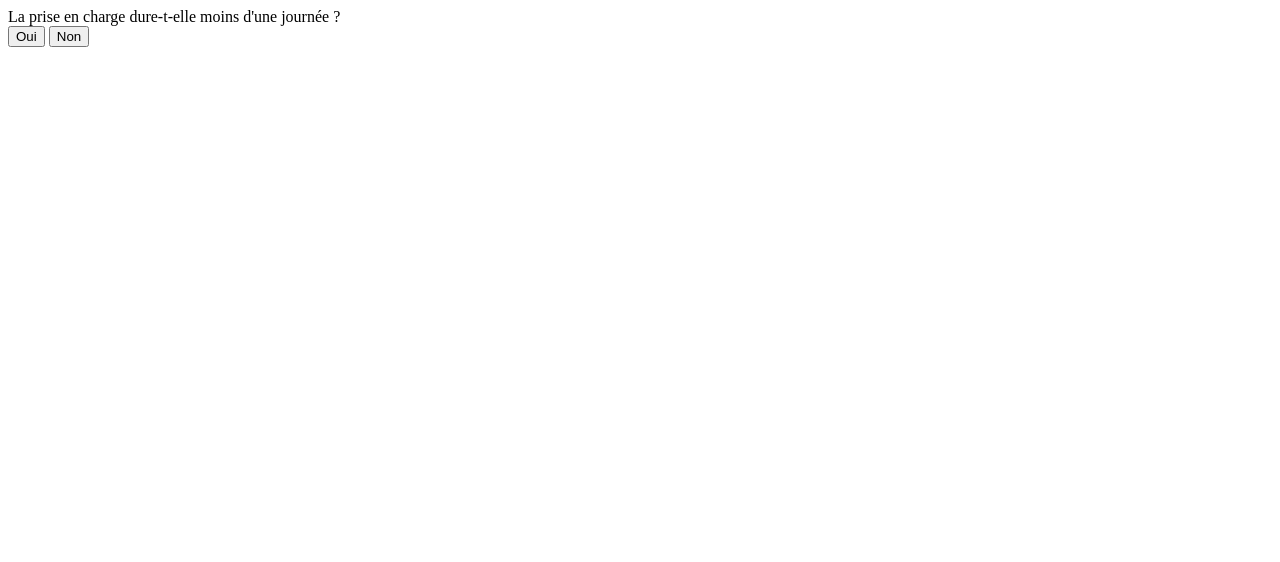
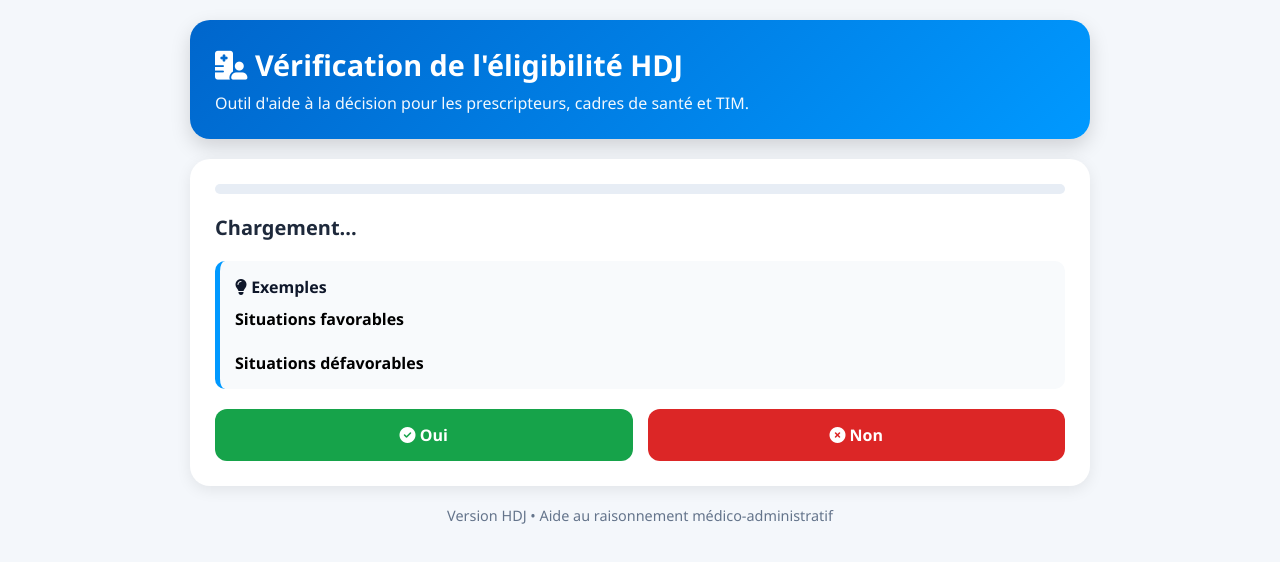
Before and after one commit to pierrenicolas35/hdjverif, a plain HTML site: page index.html in a window 1280 px wide. Drawn offline with Linux system fonts and the light colour scheme.

Commit message:
Update HTML structure and styling for eligibility tool

```diff
--- a/index.html
+++ b/index.html
@@ -1,15 +1,266 @@
 <!DOCTYPE html>
 <html lang="fr">
+
 <head>
-  <meta charset="UTF-8">
-  <title>Eligibilité Hôpital de jour</title>
+    <meta charset="UTF-8">
+    <meta name="viewport" content="width=device-width, initial-scale=1.0">
+    <title>Éligibilité HDJ</title>
+
+    <link rel="stylesheet"
+        href="https://cdnjs.cloudflare.com/ajax/libs/font-awesome/6.5.1/css/all.min.css">
+
+    <style>
+        * {
+            box-sizing: border-box;
+            margin: 0;
+            padding: 0;
+            font-family: "Segoe UI", sans-serif;
+        }
+
+        body {
+            background: #f4f7fb;
+            min-height: 100vh;
+            display: flex;
+            justify-content: center;
+            padding: 20px;
+        }
+
+        .container {
+            width: 100%;
+            max-width: 900px;
+        }
+
+        .header {
+            background: linear-gradient(135deg, #0066cc, #0099ff);
+            color: white;
+            padding: 25px;
+            border-radius: 20px;
+            margin-bottom: 20px;
+            box-shadow: 0 8px 20px rgba(0,0,0,0.15);
+        }
+
+        .header h1 {
+            font-size: 1.8rem;
+        }
+
+        .header p {
+            opacity: 0.95;
+            margin-top: 8px;
+        }
+
+        .card {
+            background: white;
+            border-radius: 20px;
+            padding: 25px;
+            box-shadow: 0 4px 15px rgba(0,0,0,0.08);
+        }
+
+        .progress-container {
+            margin-bottom: 20px;
+        }
+
+        .progress-bar {
+            height: 10px;
+            width: 100%;
+            background: #e7edf5;
+            border-radius: 20px;
+            overflow: hidden;
+        }
+
+        .progress {
+            height: 10px;
+            width: 0%;
+            background: linear-gradient(90deg, #00b894, #00d084);
+            transition: 0.4s;
+        }
+
+        #question {
+            font-size: 1.25rem;
+            font-weight: 600;
+            color: #1e293b;
+            margin-bottom: 15px;
+        }
+
+        #help {
+            color: #64748b;
+            margin-bottom: 20px;
+            line-height: 1.5;
+        }
+
+        .examples {
+            background: #f8fafc;
+            border-left: 5px solid #0099ff;
+            padding: 15px;
+            border-radius: 10px;
+            margin-bottom: 20px;
+        }
+
+        .examples h4 {
+            margin-bottom: 10px;
+            color: #0f172a;
+        }
+
+        .examples ul {
+            padding-left: 20px;
+        }
+
+        .examples li {
+            margin-bottom: 6px;
+            color: #475569;
+        }
+
+        .buttons {
+            display: flex;
+            gap: 15px;
+            flex-wrap: wrap;
+        }
+
+        button {
+            flex: 1;
+            min-width: 120px;
+            padding: 15px;
+            border: none;
+            border-radius: 12px;
+            cursor: pointer;
+            font-size: 1rem;
+            font-weight: 600;
+            transition: 0.3s;
+        }
+
+        #btn-yes {
+            background: #16a34a;
+            color: white;
+        }
+
+        #btn-yes:hover {
+            background: #15803d;
+        }
+
+        #btn-no {
+            background: #dc2626;
+            color: white;
+        }
+
+        #btn-no:hover {
+            background: #b91c1c;
+        }
+
+        #result {
+            margin-top: 25px;
+            padding: 20px;
+            border-radius: 15px;
+            font-size: 1.1rem;
+            display: none;
+        }
+
+        .success {
+            background: #dcfce7;
+            color: #166534;
+            border-left: 6px solid #16a34a;
+        }
+
+        .warning {
+            background: #fff7ed;
+            color: #9a3412;
+            border-left: 6px solid #f97316;
+        }
+
+        .danger {
+            background: #fee2e2;
+            color: #991b1b;
+            border-left: 6px solid #dc2626;
+        }
+
+        .footer {
+            text-align: center;
+            margin-top: 20px;
+            color: #64748b;
+            font-size: 0.9rem;
+        }
+
+        @media (max-width: 768px) {
+            .header h1 {
+                font-size: 1.4rem;
+            }
+
+            #question {
+                font-size: 1.1rem;
+            }
+
+            .buttons {
+                flex-direction: column;
+            }
+
+            button {
+                width: 100%;
+            }
+        }
+    </style>
 </head>
+
 <body>
-  <div id="question"></div>
-  <button id="btn-yes">Oui</button>
-  <button id="btn-no">Non</button>
-  <div id="result"></div>
 
-  <script src="app.js"></script>
-</body>
-</html>
+    <div class="container">
+
+        <div class="header">
+            <h1>
+                <i class="fas fa-hospital-user"></i>
+                Vérification de l'éligibilité HDJ
+            </h1>
+            <p>
+                Outil d'aide à la décision pour les prescripteurs, cadres de santé et TIM.
+            </p>
+        </div>
+
+        <div class="card">
+
+            <div class="progress-container">
+                <div class="progress-bar">
+                    <div id="progress" class="progress"></div>
+                </div>
+            </div>
+
+            <div id="question">
+                Chargement...
+            </div>
+
+            <div id="help"></div>
+
+            <div id="examples" class="examples">
+                <h4>
+                    <i class="fas fa-lightbulb"></i>
+                    Exemples
+                </h4>
+
+                <strong>Situations favorables</strong>
+                <ul id="examples-yes"></ul>
+
+                <br>
+
+                <strong>Situations défavorables</strong>
+                <ul id="examples-no"></ul>
+            </div>
+
+            <div class="buttons">
+                <button id="btn-yes">
+                    <i class="fas fa-check-circle"></i>
+                    Oui
+                </button>
+
+                <button id="btn-no">
+                    <i class="fas fa-times-circle"></i>
+                    Non
+                </button>
+            </div>
+
+            <div id="result"></div>
+
+        </div>
+
+        <div class="footer">
+            Version HDJ • Aide au raisonnement médico-administratif
+        </div>
+
+    </div>
+
+    <script
```
